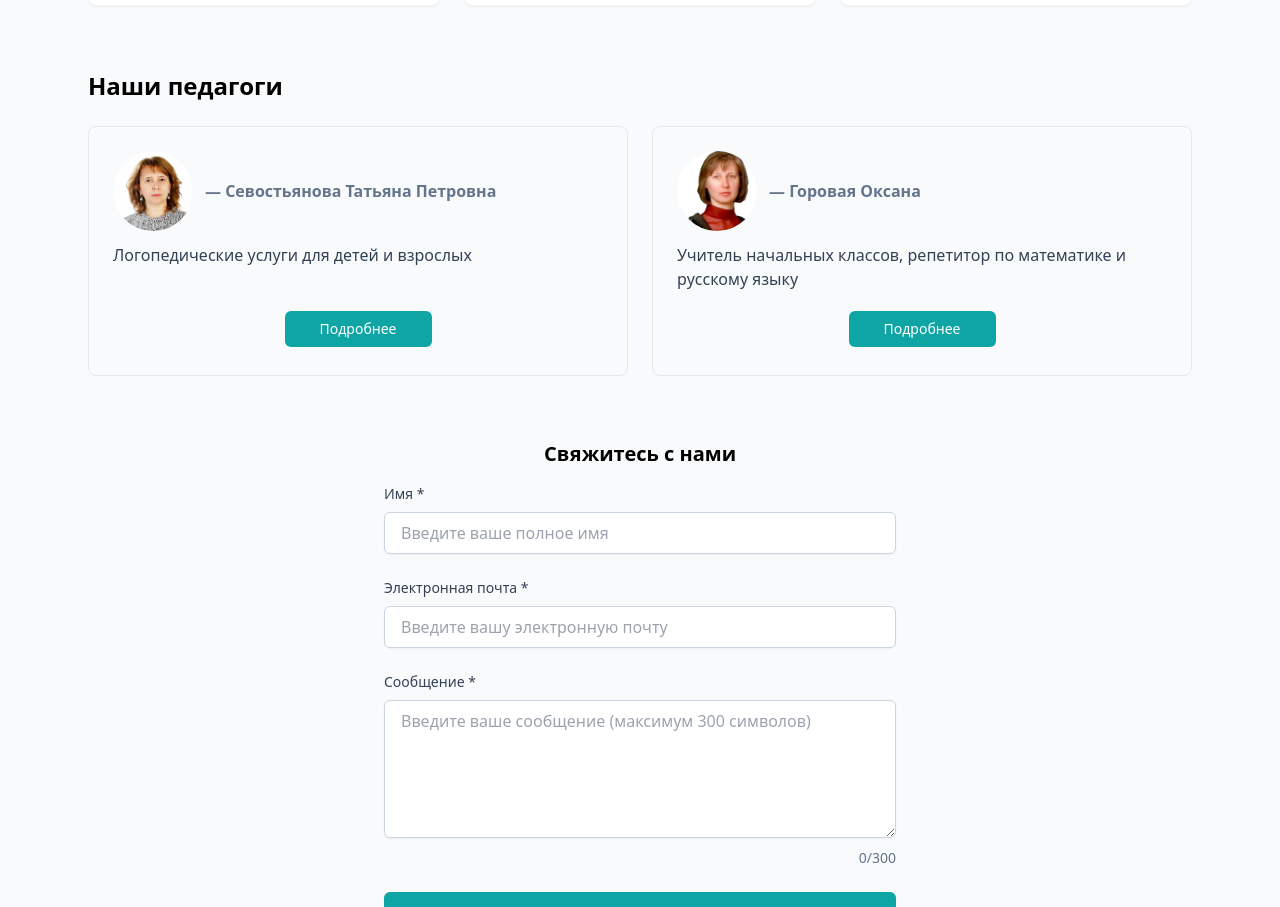
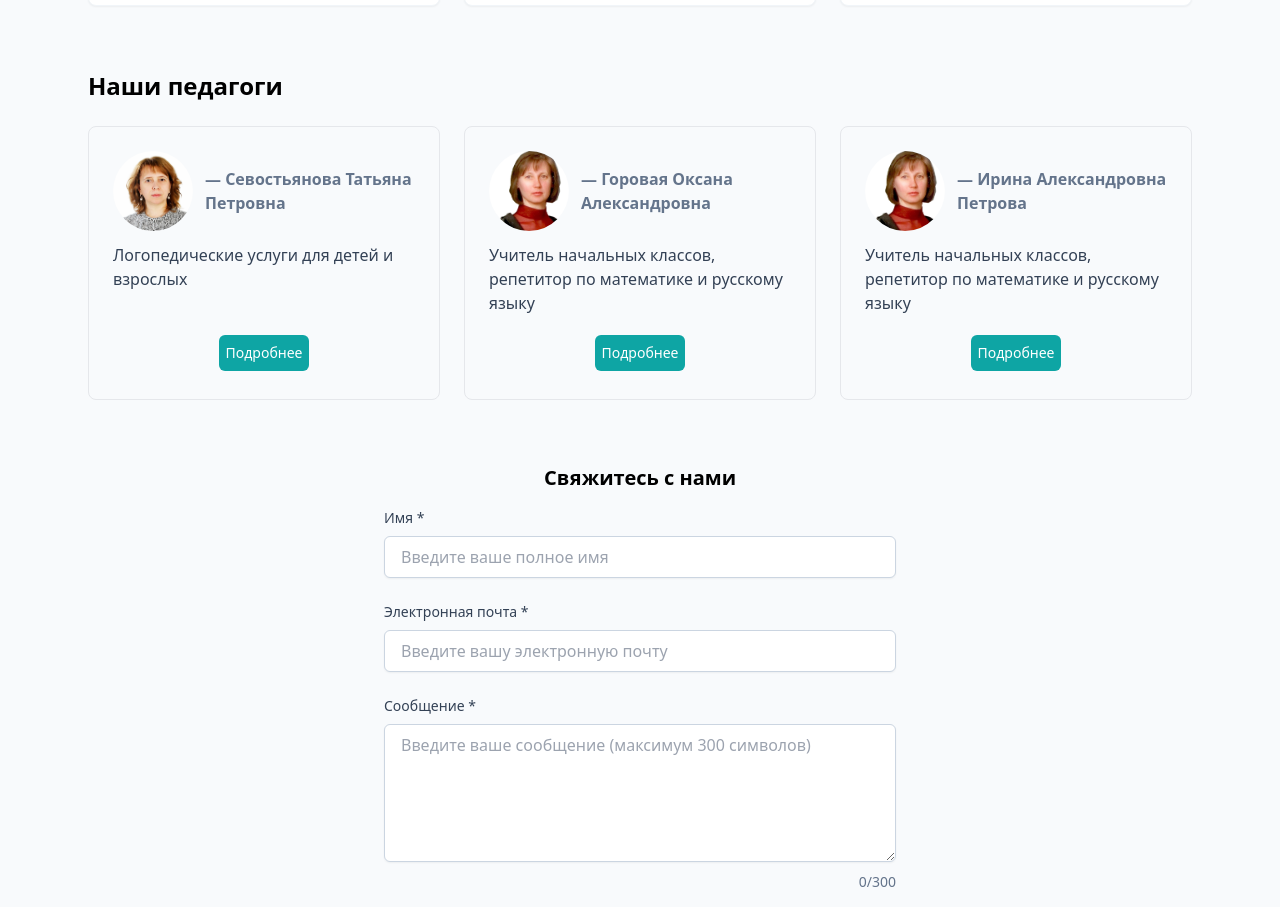
Before and after one commit to sebaural/speech-development, a React (Vite) app: page / in a window 1280 px wide. Shown: the part 928-1835 px from the top of the page. Built offline with nearby package versions, Linux system fonts and the light colour scheme.

Commit message:
provisioned for multiple teachers' items

```diff
--- a/src/components/Teachers.tsx
+++ b/src/components/Teachers.tsx
@@ -18,11 +18,21 @@ export default function Teachers() {
     }, 100)
   }
 
+  // Dynamically determine grid columns based on number of teachers
+  const getGridCols = () => {
+    const teacherCount = teachers.length
+    if (teacherCount <= 2) {
+      return 'grid-cols-1 md:grid-cols-2' // 2 teachers: full width on desktop
+    } else {
+      return 'grid-cols-1 md:grid-cols-2 lg:grid-cols-3' // 3+ teachers: 3 columns on large screens
+    }
+  }
+
   return (
     <section id="teachers" className="py-8 sm:py-4 bg-slate-50">
       <div className="mx-auto max-w-6xl px-4 sm:px-6">
         <h2 className="text-xl sm:text-2xl font-semibold text-center sm:text-left">Наши педагоги</h2>
-        <div className="mt-4 sm:mt-6 grid grid-cols-1 md:grid-cols-2 gap-4 sm:gap-6">
+        <div className={`mt-4 sm:mt-6 grid ${getGridCols()} gap-4 sm:gap-6`}>
           {teachers.map((t) => {
             const tAny = t as any
             const slug = tAny.slug || (tAny.href ? String(tAny.href).replace(/\/+$/g, '').split('/').pop() : slugify(t.name))
--- a/src/data/teachers.ts
+++ b/src/data/teachers.ts
@@ -31,7 +31,7 @@ const teachers = [
   },
   {
     image: '/images/Горовая_Оксана.jpg',
-    name: 'Горовая Оксана',
+    name: 'Горовая Оксана Александровна',
     email: 'oksana.gorovaya@example.com',
     slug: 'gorovaya-oksana',
     quote: 'Учитель начальных классов, репетитор по математике и русскому языку',
@@ -43,7 +43,22 @@ const teachers = [
       '2022 г. – "Интерактивные технологии в обучении русскому языку"',
       '2021 г. – "Психология развития детей младшего школьного возраста"',
     ],
-  }
+  },
+  {
+    image: '/images/Горовая_Оксана.jpg',
+    name: 'Ирина Александровна Петрова',
+    email: 'irina.petrovna@example.com',
+    slug: 'petrovna-irina',
+    quote: 'Учитель начальных классов, репетитор по математике и русскому языку',
+    longDescription:
+      '20 лет успешной практики в области начального образования. Индивидуальный подход к каждому ученику, использование современных методик и технологий для достижения наилучших результатов. Помогаю детям развивать навыки чтения, письма и математики, а также формировать любовь к обучению. Моя цель - помочь вашему ребенку раскрыть потенциал и уверенно справляться с учебными задачами.',
+    education: 'Московский педагогический государственный университет, факультет начального образования',
+    additionalCourses: [
+      '2023 г. – "Современные методы преподавания математики в начальной школе"',
+      '2022 г. – "Интерактивные технологии в обучении русскому языку"',
+      '2021 г. – "Психология развития детей младшего школьного возраста"',
+    ],
+  },
 ]
 
 export default teachers
```
